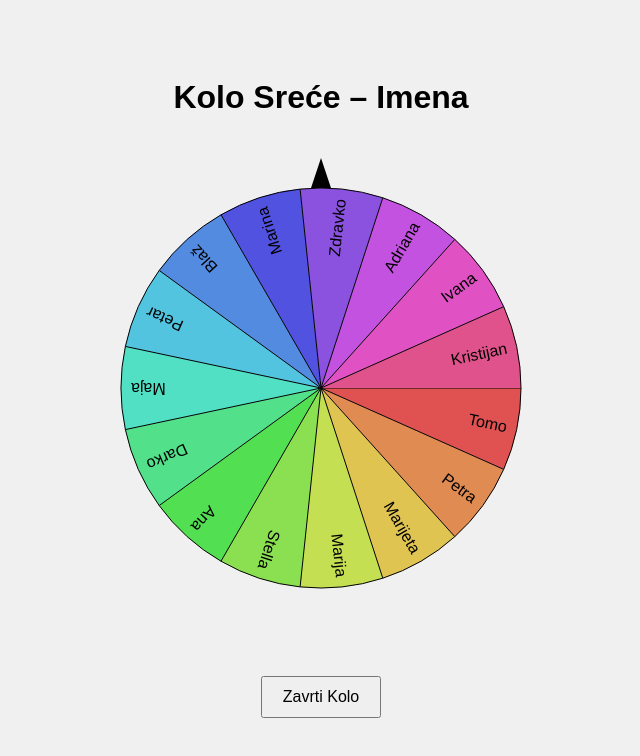
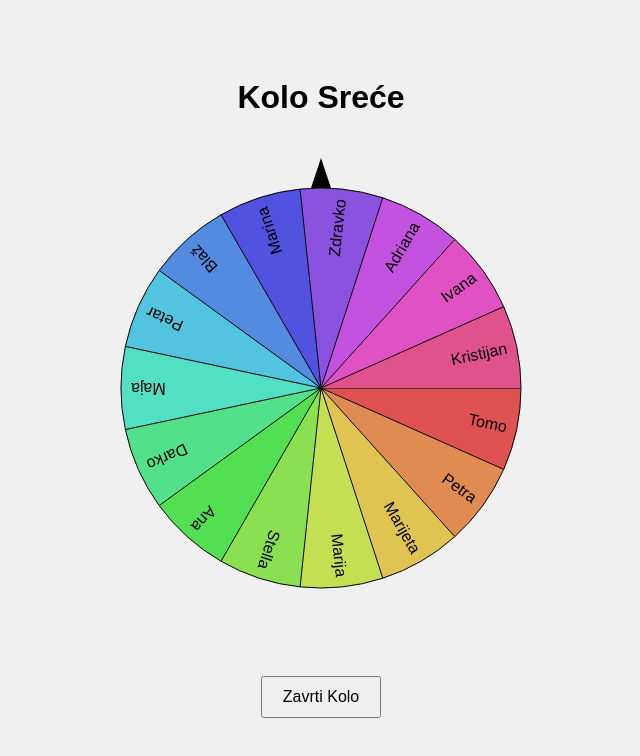
Before and after one commit to bracic/kolo-srece, a plain HTML site: page index.html in a window 1280 px wide. Shown: the whole page, without its empty margins (319-959 px from the left). Drawn offline with Linux system fonts and the light colour scheme.

Commit message:
Update index.html

```diff
--- a/index.html
+++ b/index.html
@@ -28,7 +28,7 @@
   </style>
 </head>
 <body>
-  <h1>Kolo Sreće – Imena</h1>
+  <h1>Kolo Sreće</h1>
   <canvas id="wheelCanvas" width="500" height="500"></canvas>
   <br>
   <button onclick="spinWheel()">Zavrti Kolo</button>
```
